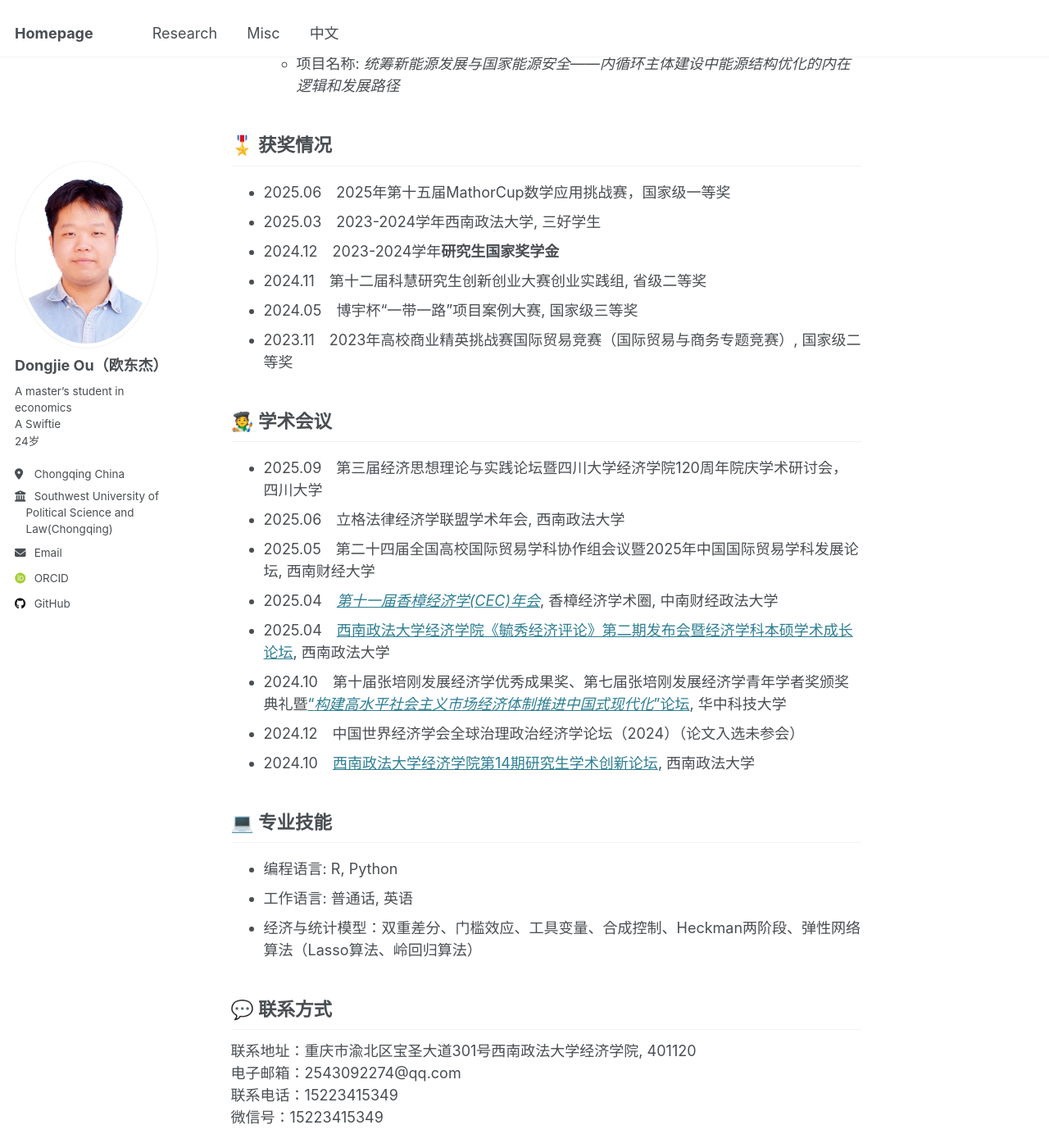
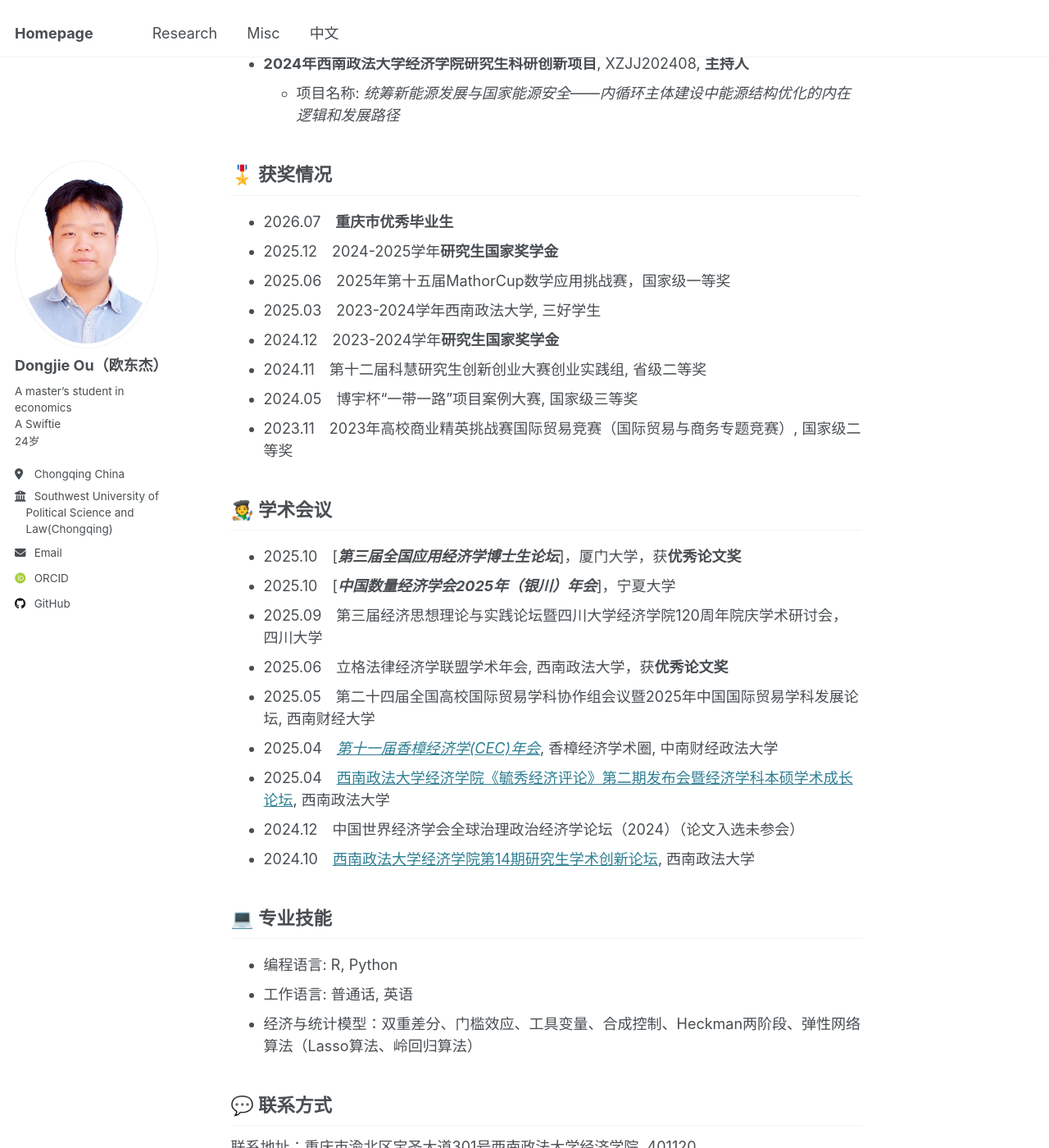
Before and after one commit to oudongjie2001/oudongjie2001.github.io, a Jekyll site: the page built from _pages/dongjieou_cn.md, in a window 1280 px wide and 1400 px high, scrolled down 4864 px. Shown: the whole window at 82% size. Built offline with Jekyll 4.4.1, drawn with Linux system fonts in a browser that asks for light colours; some web fonts are replaced; some of the changed text lies outside the part shown.

Commit message:
Update dongjieou_cn.md

```diff
--- a/_pages/dongjieou_cn.md
+++ b/_pages/dongjieou_cn.md
@@ -13,13 +13,14 @@ redirect_from:
 我是一名乐观的理想主义者，在学术生活之外，我喜欢音乐、徒步和旅行。我在重庆市大足区成长，位于中国西南，是一座美丽城市。
 
 ## 🔥 近期动态
+- 2026.07&emsp;获评**重庆市优秀毕业生**
 - 2026.07&emsp;***Review of Development Economics*** (*SSCI*) ***Major Revision***
 - 2026.07&emsp;一篇论文**全文转载人大报刊复印资料《产业经济》**
-- 2026.01&emsp;一篇论文见刊[***《产业经济评论》***](https://xdch.cbpt.cnki.net/WKG/WebPublication/index.aspx?mid=xdch)(*CSSCI(扩展版)*)***2026年第（01）期***
+- 2026.01&emsp;一篇论文**见刊**[***《产业经济评论》***](https://xdch.cbpt.cnki.net/WKG/WebPublication/index.aspx?mid=xdch)(*CSSCI(扩展版)*)***2026年第（01）期***
 - 2025.12&emsp;获得***2024-2025学年研究生国家奖学金***🏆
 - 2025.10&emsp;在[***第三届全国应用经济学博士生论坛***]汇报，获**优秀论文奖**
 - 2025.10&emsp;在[***中国数量经济学会2025年（银川）年会***]汇报
-- 2025.06&emsp;一篇论文被期刊[***《世界经济文汇》***](http://sjjjwh.magtech.com.cn/CN/0488-6364/home.shtml)(**_CSSCI_**)录用
+- 2025.06&emsp;一篇论文被期刊[***《世界经济文汇》***](http://sjjjwh.magtech.com.cn/CN/0488-6364/home.shtml)(**_CSSCI_**)**录用**
 - 2025.05&emsp;在*第二十四届全国高校国际贸易学科协作组会议暨2025年中国国际贸易学科发展论坛*汇报
 - 2025.04&emsp;在[***第十一届香樟经济学年会（CEC）***](https://mp.weixin.qq.com/s/j_BLWAedV5WkCToqnIyCRQ)汇报
 - 2024.12&emsp;获得***2023-2024学年研究生国家奖学金***🏆<br>
@@ -108,6 +109,8 @@ redirect_from:
   - 项目名称: *统筹新能源发展与国家能源安全——内循环主体建设中能源结构优化的内在逻辑和发展路径*
 
 ## 🎖️ 获奖情况
+- 2026.07&emsp;**重庆市优秀毕业生**
+- 2025.12&emsp;2024-2025学年**研究生国家奖学金**
 - 2025.06&emsp;2025年第十五届MathorCup数学应用挑战赛，国家级一等奖
 - 2025.03&emsp;2023-2024学年西南政法大学, 三好学生
 - 2024.12&emsp;2023-2024学年**研究生国家奖学金**
@@ -116,12 +119,13 @@ redirect_from:
 - 2023.11&emsp;2023年高校商业精英挑战赛国际贸易竞赛（国际贸易与商务专题竞赛）, 国家级二等奖
 
 ## 🧑‍🎨 学术会议
+- 2025.10&emsp;[***第三届全国应用经济学博士生论坛***]，厦门大学，获**优秀论文奖**
+- 2025.10&emsp;[***中国数量经济学会2025年（银川）年会***]，宁夏大学
 - 2025.09&emsp;第三届经济思想理论与实践论坛暨四川大学经济学院120周年院庆学术研讨会，四川大学
-- 2025.06&emsp;立格法律经济学联盟学术年会, 西南政法大学
+- 2025.06&emsp;立格法律经济学联盟学术年会, 西南政法大学，获**优秀论文奖**
 - 2025.05&emsp;第二十四届全国高校国际贸易学科协作组会议暨2025年中国国际贸易学科发展论坛, 西南财经大学
 - 2025.04&emsp;[*第十一届香樟经济学(CEC)年会*](https://mp.weixin.qq.com/s/8U7o0N42tT1zeR6OECkGDA), 香樟经济学术圈, 中南财经政法大学
 - 2025.04&emsp;[西南政法大学经济学院《毓秀经济评论》第二期发布会暨经济学科本硕学术成长论坛](https://mp.weixin.qq.com/s/rjAJYPOdfNiv8sYkN7FrtQ), 西南政法大学
-- 2024.10&emsp;第十届张培刚发展经济学优秀成果奖、第七届张培刚发展经济学青年学者奖颁奖典礼暨[“*构建高水平社会主义市场经济体制推进中国式现代化*”论坛](http://pkcjjh.hust.edu.cn/info/1068/2780.htm), 华中科技大学
 - 2024.12&emsp;中国世界经济学会全球治理政治经济学论坛（2024）（论文入选未参会）
 - 2024.10&emsp;[西南政法大学经济学院第14期研究生学术创新论坛](https://es.swupl.edu.cn/xzjl/5fa34a3e7f324762862565d715fc1e7e.htm), 西南政法大学
 
```
